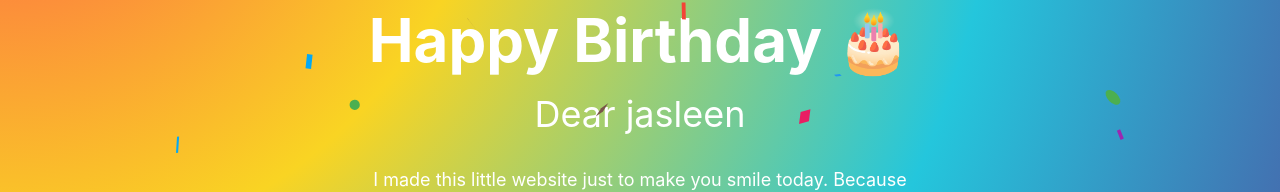
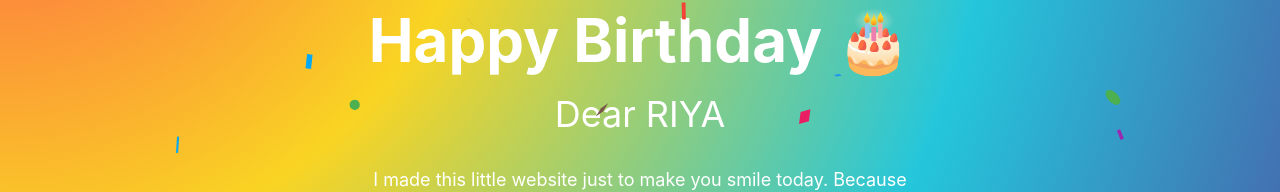
Before and after one commit to jojojoker1906/birthday, a React (Vite) app: page / in a window 1280 px wide. Both pictures are taken after a click on the button "Click Here". Shown: the part 240-432 px from the top of the page. Built offline with nearby package versions, Linux system fonts and the light colour scheme.

Commit message:
your message

```diff
--- a/src/App.jsx
+++ b/src/App.jsx
@@ -128,7 +128,7 @@
 //               transition={{ delay: 1 }}
 //               className="text-4xl mt-6 cursor-pointer"
 //             >
-//               Dear RIYA ❤️
+//               Dear Jasleen ❤️
 //             </motion.h2>
 
 //             <motion.p
@@ -393,7 +393,7 @@ export default function App() {
               transition={{ delay: 1 }}
               className="text-2xl sm:text-3xl md:text-4xl mt-6 cursor-pointer"
             >
-              Dear jasleen
+             Dear RIYA
             </motion.h2>
 
             <motion.p
```
